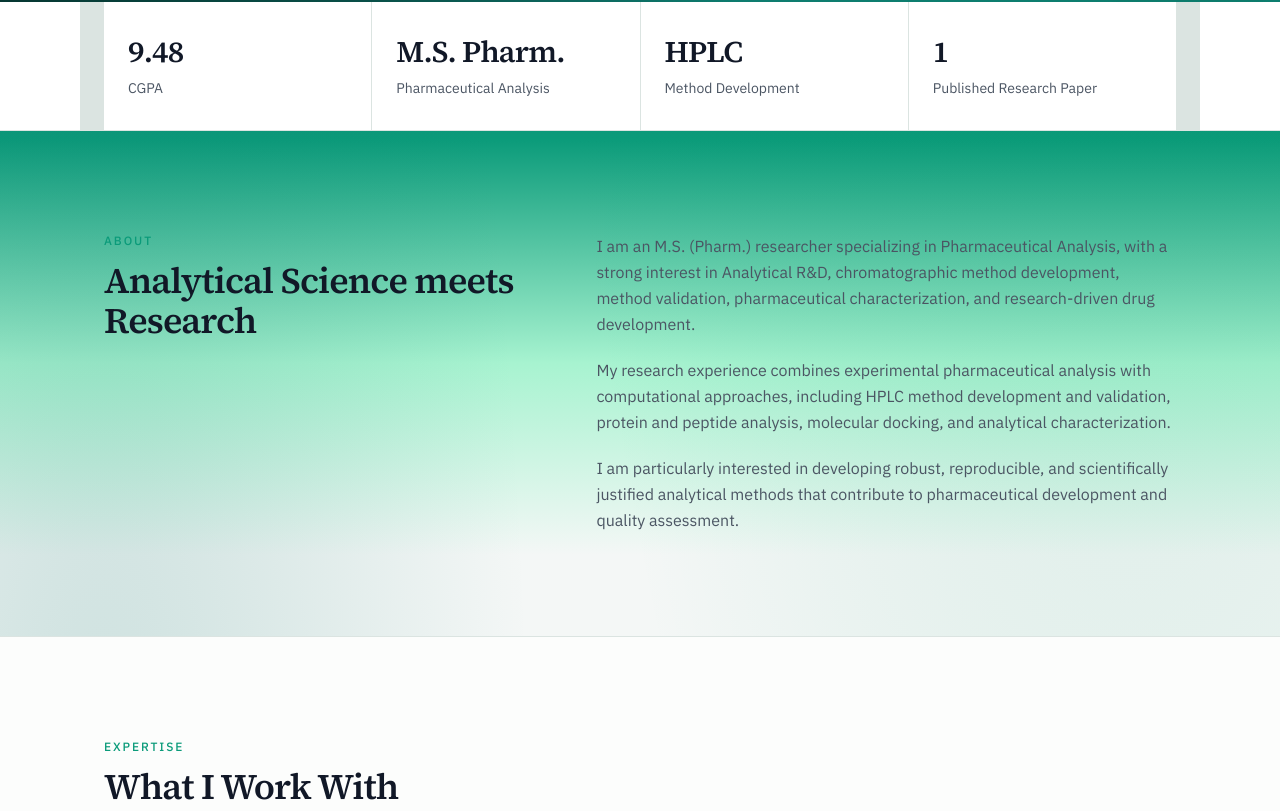
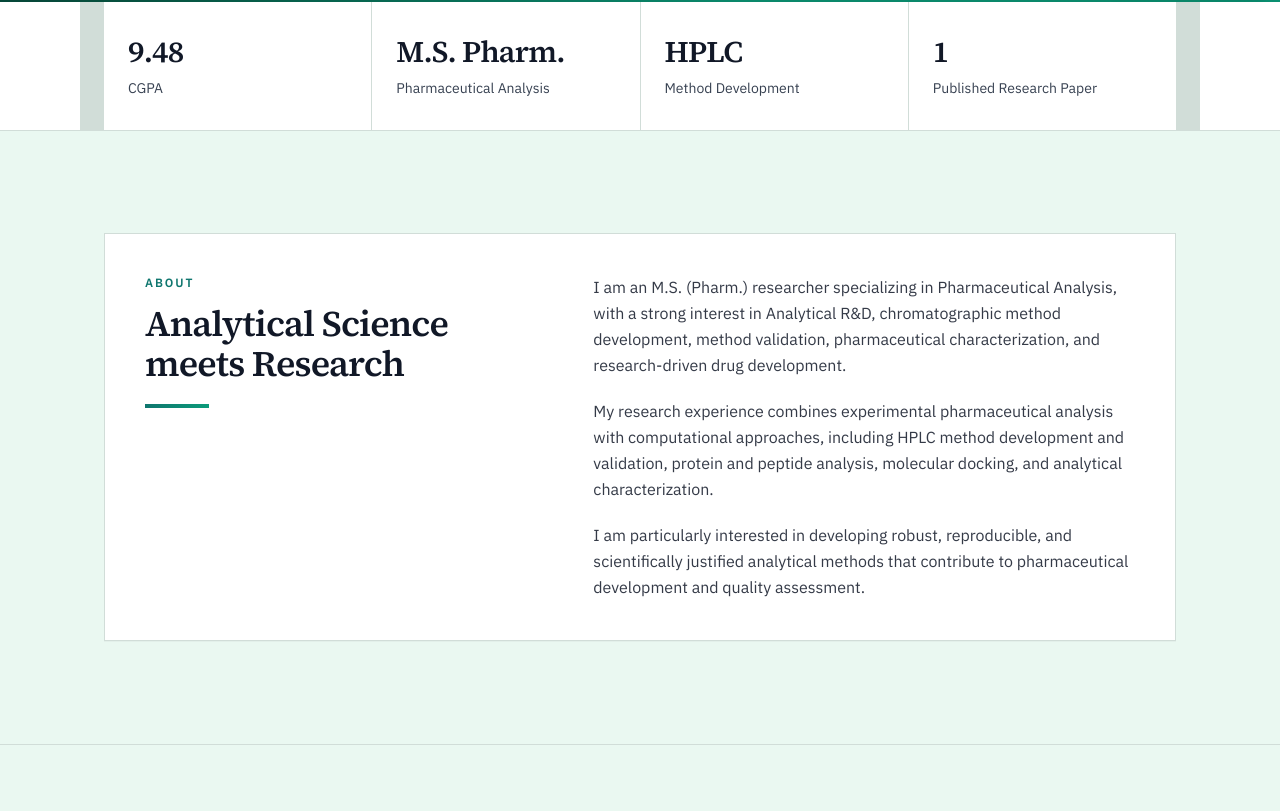
Before and after one commit to MihirChandratre08/MihirChandratre08.github.io, a React (Vite) app: page / in a window 1280 px wide. Shown: the part 789-1600 px from the top of the page. Built offline with nearby package versions, Linux system fonts and the light colour scheme.

Commit message:
Fix About contrast and apply hybrid theme cleanly across the page.
Co-authored-by: Cursor <cursoragent@cursor.com>

```diff
--- a/src/App.jsx
+++ b/src/App.jsx
@@ -22,6 +22,7 @@ export default function App() {
       <Navbar />
       <main className="flex-1">
         <Hero />
+        <div className="relative z-[1] bg-[var(--color-bg)] text-[var(--color-text)] shadow-[0_-16px_40px_rgba(12,22,20,0.18)]">
           <Stats />
           <About />
           <Expertise />
@@ -35,6 +36,7 @@ export default function App() {
           <ResearchInterests />
           <CurrentlyExploring />
           <Contact />
+        </div>
       </main>
       <Footer />
       <ResearchModeToggle />
--- a/src/components/About.jsx
+++ b/src/components/About.jsx
@@ -7,25 +7,25 @@ export default function About() {
   return (
     <section
       id={about.id}
-      className="section-pad scroll-mt-[var(--spacing-nav)]"
+      className="section-pad scroll-mt-[var(--spacing-nav)] theme-band-soft"
       aria-labelledby="about-heading"
     >
-      <div className="section-shell grid gap-10 lg:grid-cols-[0.85fr_1.15fr] lg:gap-16">
+      <div className="section-shell">
+        <div className="theme-card grid gap-8 p-6 sm:p-8 lg:grid-cols-[0.85fr_1.15fr] lg:gap-12 lg:p-10">
           <motion.div
             initial={{ opacity: 0, y: reduceMotion ? 0 : 16 }}
             whileInView={{ opacity: 1, y: 0 }}
             viewport={{ once: true, amount: 0.35 }}
             transition={{ duration: reduceMotion ? 0 : 0.45 }}
           >
-          <p className="text-xs font-medium uppercase tracking-[0.16em] text-[var(--color-accent)]">
-            About
-          </p>
+            <p className="eyebrow">About</p>
             <h2
               id="about-heading"
               className="font-display mt-3 text-3xl font-semibold tracking-tight text-[var(--color-text)] sm:text-4xl"
             >
               {about.heading}
             </h2>
+            <div className="mt-5 h-1 w-16 bg-gradient-to-r from-[var(--color-accent-deep)] to-[var(--color-accent)]" />
           </motion.div>
 
           <div className="space-y-5">
@@ -39,13 +39,14 @@ export default function About() {
                   duration: reduceMotion ? 0 : 0.4,
                   delay: reduceMotion ? 0 : index * 0.06,
                 }}
-              className="max-w-2xl text-[var(--color-muted)] leading-relaxed"
+                className="max-w-2xl text-base leading-relaxed text-[var(--color-text)]/85"
               >
                 {paragraph}
               </motion.p>
             ))}
           </div>
         </div>
+      </div>
     </section>
   )
 }
--- a/src/components/Expertise.jsx
+++ b/src/components/Expertise.jsx
@@ -10,7 +10,7 @@ export default function Expertise() {
   return (
     <section
       id={analyticalSkills.id}
-      className="section-pad scroll-mt-[var(--spacing-nav)] border-t border-[var(--color-border)] bg-[color-mix(in_srgb,var(--color-surface)_70%,var(--color-bg))]"
+      className="section-pad scroll-mt-[var(--spacing-nav)] border-t border-[var(--color-border)] theme-band-soft"
       aria-labelledby="expertise-heading"
     >
       <div className="section-shell">
@@ -21,9 +21,7 @@ export default function Expertise() {
           transition={{ duration: reduceMotion ? 0 : 0.45 }}
           className="max-w-2xl"
         >
-          <p className="text-xs font-medium uppercase tracking-[0.16em] text-[var(--color-accent)]">
-            Expertise
-          </p>
+          <p className="eyebrow">Expertise</p>
           <h2
             id="expertise-heading"
             className="font-display mt-3 text-3xl font-semibold tracking-tight text-[var(--color-text)] sm:text-4xl"
@@ -46,7 +44,7 @@ export default function Expertise() {
                   duration: reduceMotion ? 0 : 0.4,
                   delay: reduceMotion ? 0 : index * 0.06,
                 }}
-                className="border border-[var(--color-border)] bg-[var(--color-surface)] p-6 transition-[transform,border-color] duration-300 hover:-translate-y-1 hover:border-[var(--color-accent)]"
+                className="theme-card p-6 transition-[transform,border-color] duration-300 hover:-translate-y-1 hover:border-[var(--color-accent)]"
               >
                 <Icon className="size-5 text-[var(--color-accent)]" aria-hidden />
                 <h3 className="font-display mt-4 text-xl font-semibold text-[var(--color-text)]">
--- a/src/components/Hero.jsx
+++ b/src/components/Hero.jsx
@@ -58,10 +58,13 @@ export default function Hero() {
       id="top"
       className="relative overflow-x-clip"
       aria-labelledby="hero-heading"
+      style={{
+        backgroundImage:
+          'radial-gradient(ellipse 90% 60% at 90% 0%, rgba(5,150,105,0.28), transparent 55%), linear-gradient(180deg, #0c1614 0%, #111827 28%, #134e4a 62%, #0f766e 82%, #0b9b7a 100%)',
+      }}
     >
-      {/* Keeps left copy readable over the gradient */}
       <div
-        className="pointer-events-none absolute inset-y-0 left-0 w-full max-w-3xl bg-gradient-to-r from-black/55 via-black/35 to-transparent lg:max-w-[58%]"
+        className="pointer-events-none absolute inset-y-0 left-0 w-full max-w-3xl bg-gradient-to-r from-black/50 via-black/25 to-transparent lg:max-w-[58%]"
         aria-hidden
       />
 
--- a/src/index.css
+++ b/src/index.css
@@ -7,11 +7,11 @@
   --color-bg: #f4f7f6;
   --color-surface: #ffffff;
   --color-text: #111827;
-  --color-muted: #4b5563;
+  --color-muted: #374151;
   --color-accent: #0b9b7a;
   --color-accent-deep: #0f766e;
   --color-accent-soft: #d1fae5;
-  --color-border: #dbe4e1;
+  --color-border: #d1ddd8;
   --font-display: "Source Serif 4", Georgia, "Times New Roman", serif;
   --font-body: "IBM Plex Sans", "Segoe UI", sans-serif;
   --spacing-section: clamp(4rem, 8vw, 7rem);
@@ -49,24 +49,13 @@
     overflow-x: clip;
     font-family: var(--font-body);
     color: var(--color-text);
+    /* Light page base — readable everywhere below hero */
     background-color: var(--color-bg);
     background-image:
-      radial-gradient(ellipse 90% 55% at 88% -8%, rgba(5, 150, 105, 0.22), transparent 58%),
-      radial-gradient(ellipse 65% 40% at 8% 18%, rgba(15, 118, 110, 0.18), transparent 52%),
-      linear-gradient(
-        180deg,
-        #0c1614 0%,
-        #111827 10%,
-        #0f2f2a 22%,
-        #134e4a 34%,
-        #0f766e 48%,
-        #0b9b7a 58%,
-        #a7f3d0 72%,
-        #f4f7f6 84%,
-        #f4f7f6 100%
-      );
+      radial-gradient(ellipse 80% 40% at 100% 0%, rgba(11, 155, 122, 0.08), transparent 55%),
+      radial-gradient(ellipse 60% 30% at 0% 40%, rgba(15, 118, 110, 0.05), transparent 50%),
+      linear-gradient(180deg, #ecfdf5 0%, #f4f7f6 18%, #f4f7f6 100%);
     background-repeat: no-repeat;
-    background-size: 100% 100%, 100% 100%, 100% 1600px;
     text-rendering: optimizeLegibility;
     -webkit-font-smoothing: antialiased;
   }
@@ -119,26 +108,41 @@
   .section-pad {
     padding-block: var(--spacing-section);
   }
+
+  /* Shared content-panel look for whole-page theme */
+  .theme-card {
+    border: 1px solid var(--color-border);
+    background: var(--color-surface);
+    box-shadow: 0 1px 0 rgba(17, 24, 39, 0.03);
+  }
+
+  .theme-band {
+    background:
+      linear-gradient(180deg, color-mix(in srgb, var(--color-accent-soft) 55%, white), var(--color-surface));
+    border-block: 1px solid var(--color-border);
+  }
+
+  .theme-band-soft {
+    background: color-mix(in srgb, var(--color-accent-soft) 28%, var(--color-bg));
+  }
+
+  .eyebrow {
+    font-size: 0.75rem;
+    font-weight: 600;
+    letter-spacing: 0.16em;
+    text-transform: uppercase;
+    color: var(--color-accent-deep);
+  }
 }
 
 html[data-research-mode='on'] body {
   background-image:
-    radial-gradient(ellipse 80% 50% at 90% 0%, rgba(5, 150, 105, 0.32), transparent 55%),
-    radial-gradient(ellipse 55% 40% at 0% 25%, rgba(15, 118, 110, 0.25), transparent 50%),
-    linear-gradient(
-      180deg,
-      #0c1614 0%,
-      #111827 8%,
-      #065f46 18%,
-      #0f766e 28%,
-      #34d399 42%,
-      #ecfdf5 56%,
-      #f4f7f6 68%
-    );
-  background-size: 100% 100%, 100% 100%, 100% 1200px;
+    radial-gradient(ellipse 70% 40% at 100% 0%, rgba(5, 150, 105, 0.14), transparent 55%),
+    radial-gradient(ellipse 50% 30% at 0% 30%, rgba(15, 118, 110, 0.1), transparent 50%),
+    linear-gradient(180deg, #d1fae5 0%, #ecfdf5 20%, #f4f7f6 100%);
 }
 
 html[data-research-mode='on'] {
-  --color-border: #6ee7b7;
+  --color-border: #a7f3d0;
   --color-accent: #059669;
 }
```
Lines whose indentation alone changed are shown as unchanged.
